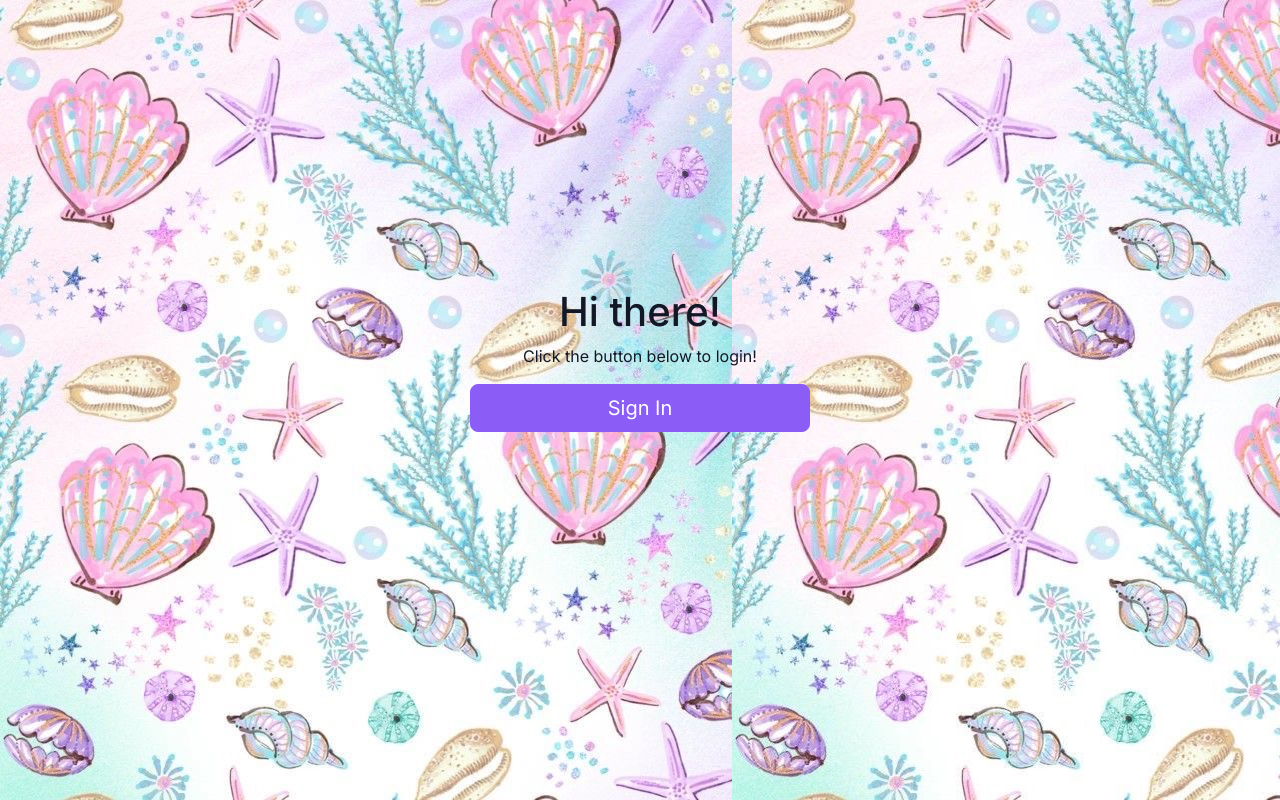
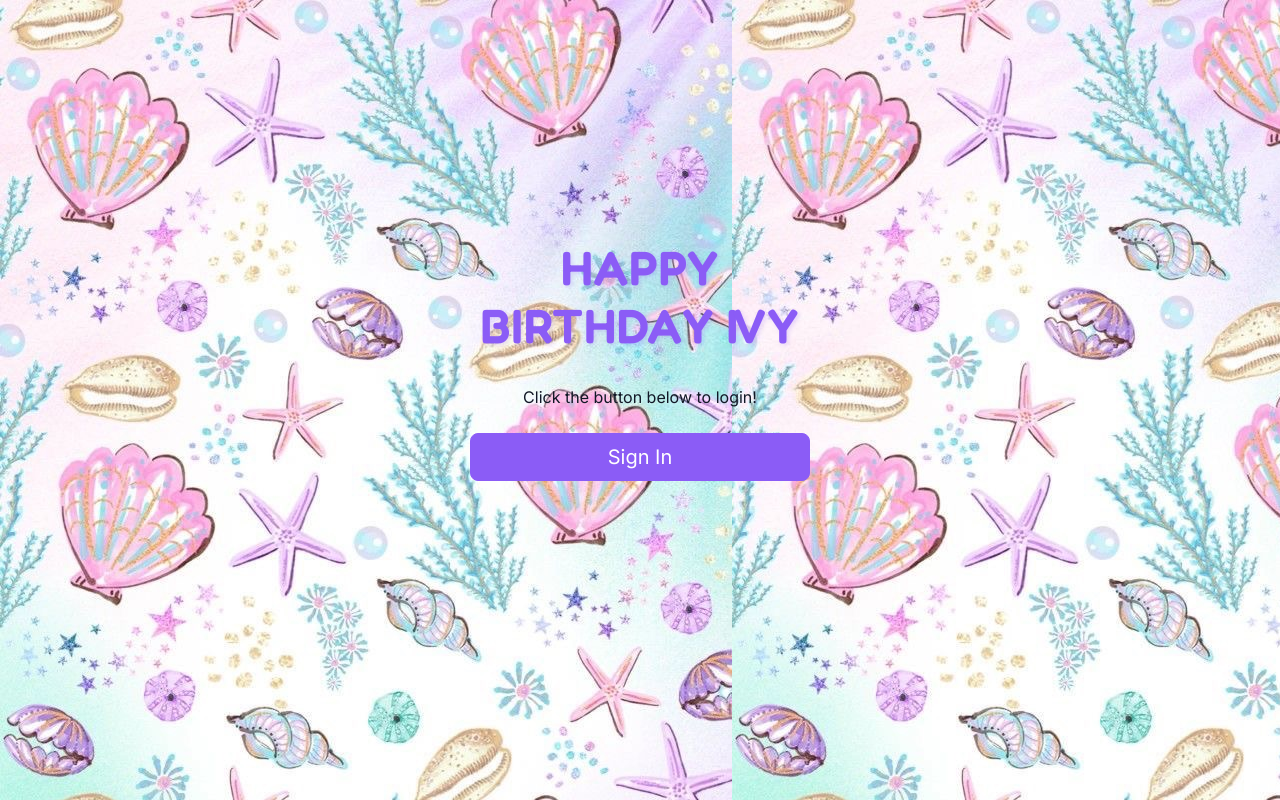
Before and after one commit to mkcarter7/Birthday-Client, a Next.js app: page / in a window 1280 px wide. Built offline with nearby package versions, Linux system fonts and the light colour scheme; no server answers.

Commit message:
style changes

```diff
--- a/src/app/layout.js
+++ b/src/app/layout.js
@@ -1,4 +1,4 @@
-import { Inter } from 'next/font/google';
+import { Inter, Fredoka } from 'next/font/google';
 import PropTypes from 'prop-types';
 import ClientProvider from '@/utils/context/ClientProvider';
 import { PARTY_CONFIG } from '@/config/party';
@@ -20,10 +20,11 @@ export const viewport = {
 };
 
 const inter = Inter({ subsets: ['latin'] });
+export const fredoka = Fredoka({ subsets: ['latin'], weight: ['400', '500', '600', '700'], variable: '--font-fredoka' });
 export default function RootLayout({ children }) {
   return (
     <html lang="en">
-      <body className={inter.className}>
+      <body className={`${inter.className} ${fredoka.variable}`}>
         <ClientProvider>{children}</ClientProvider>
       </body>
     </html>
--- a/src/components/SignIn.js
+++ b/src/components/SignIn.js
@@ -13,8 +13,20 @@ function Signin() {
         margin: '0 auto',
       }}
     >
-      <h1>Hi there!</h1>
-      <p>Click the button below to login!</p>
+      <h1
+        style={{
+          fontSize: '48px',
+          fontWeight: 600,
+          marginBottom: '30px',
+          color: '#8b5cf6',
+          fontFamily: 'var(--font-fredoka), "Fredoka", sans-serif',
+          letterSpacing: '1px',
+          textShadow: '2px 2px 4px rgba(139, 92, 246, 0.2)',
+        }}
+      >
+        HAPPY BIRTHDAY IVY
+      </h1>
+      <p style={{ marginBottom: '24px' }}>Click the button below to login!</p>
       <Button
         type="button"
         size="lg"
```
